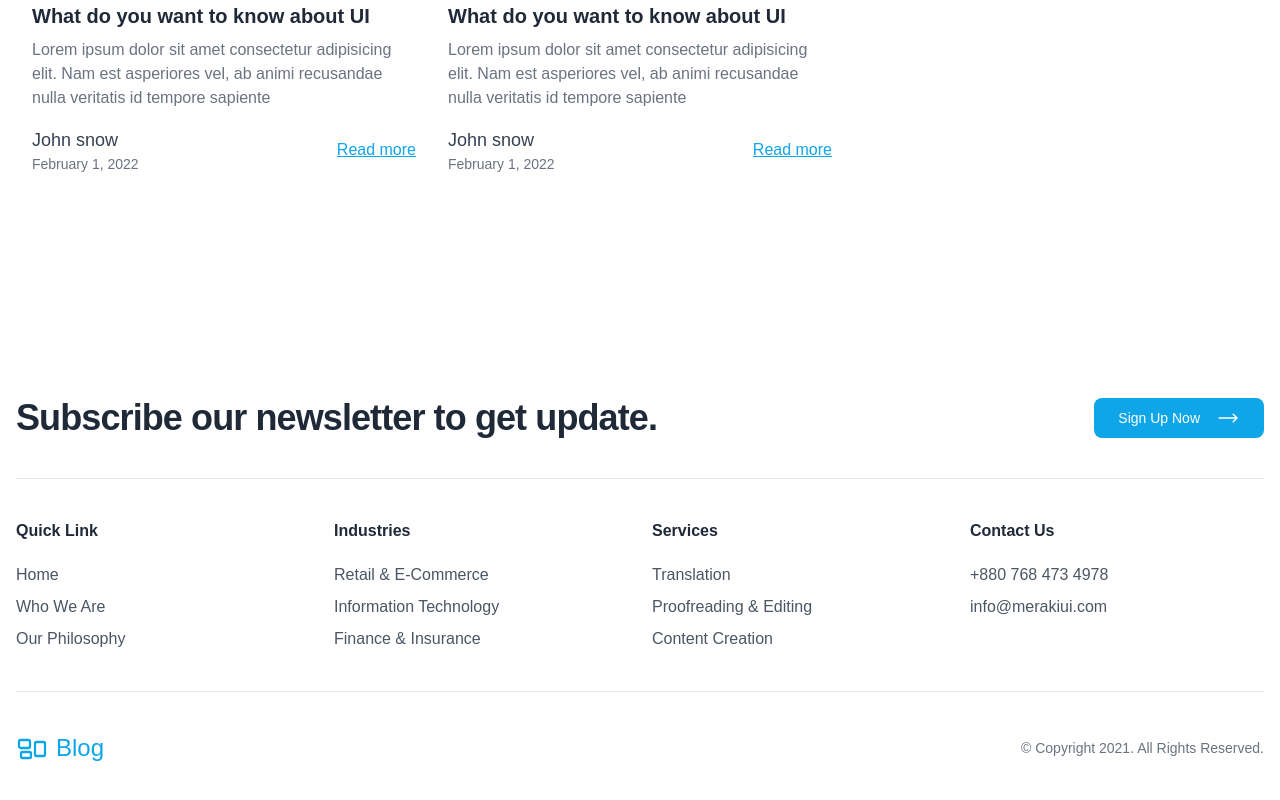
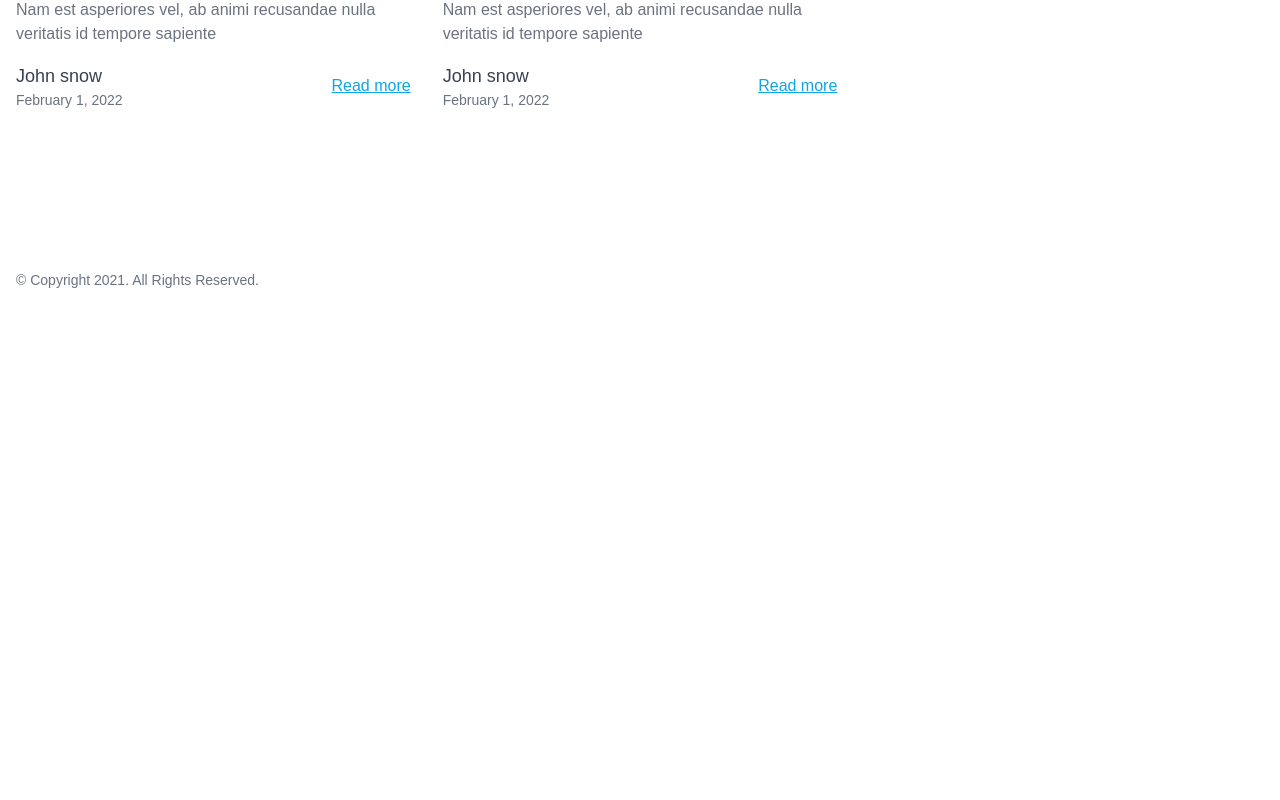
Before and after one commit to clip-clap-tap/Clipit, a Vue app in the folder Clipit-front/: page / in a window 1280 px wide. Shown: the part 3514-4314 px from the top of the page. After the commit the page ends 3852 px from the top, so only its background shows below. Built offline with nearby package versions, Linux system fonts and the light colour scheme; a web font is replaced by a local one.

Commit message:
chore: 레이아웃 css 오류 수정, util 컴포넌트 경로 수정, 편의성 라이브러리 추가

```diff
--- a/Clipit-front/package.json
+++ b/Clipit-front/package.json
@@ -28,9 +28,13 @@
         "eslint": "^8.57.0",
         "eslint-plugin-vue": "^9.23.0",
         "husky": "^9.0.11",
+        "i": "^0.3.7",
+        "npm": "^10.7.0",
         "postcss": "^8.4.38",
         "prettier": "^3.2.5",
         "tailwindcss": "^3.4.3",
+        "unplugin-auto-import": "^0.17.5",
+        "unplugin-vue-components": "^0.27.0",
         "vite": "^5.2.8"
     }
 }
--- a/Clipit-front/src/App.vue
+++ b/Clipit-front/src/App.vue
@@ -1,22 +1,18 @@
 <script setup>
-import HeaderComponent from '@/components/Layout/HeaderComponent.vue';
 import NavbarComponent from '@/components/Layout/NavbarComponent.vue';
 import FooterComponent from '@/components/Layout/FooterComponent.vue';
 </script>
 <script>
 export default {
-    name: 'App',
-    components: {
-        HeaderComponent
-    }
+    name: 'App'
 };
 </script>
 <template>
     <NavbarComponent></NavbarComponent>
-    <HeaderComponent></HeaderComponent>
-
-    <div class="container mx-auto px-4 py-16 max-w-7xl justify-center flex">
-        <RouterView></RouterView>
+    <div class="w-screen justify-center flex">
+        <div class="container min-h-[70vh] justify-center flex">
+            <RouterView></RouterView>
+        </div>
     </div>
 
     <FooterComponent></FooterComponent>
--- a/Clipit-front/src/assets/input.css
+++ b/Clipit-front/src/assets/input.css
@@ -1,8 +1,9 @@
 /* Reset CSS */
 @layer reset {
-    button,
-    input {
-        /* CSS to Reset */
+    * {
+        padding: 0;
+        margin: 0;
+        box-sizing: border-box;
     }
 }
 @layer tailwind-base, primevue, tailwind-utilities;
--- a/Clipit-front/src/components/Layout/FooterComponent.vue
+++ b/Clipit-front/src/components/Layout/FooterComponent.vue
@@ -1,12 +1,7 @@
 <template>
     <footer class="bg-white mt-12 dark:bg-gray-900">
-        <div class="container px-4 py-12 mx-auto max-w-7xl">
-            <div class="md:flex md:-mx-3 md:items-center md:justify-between">
-                <h1
-                    class="text-3xl font-semibold tracking-tight text-gray-800 md:mx-3 xl:text-4xl dark:text-white"
-                >
-                    Subscribe our newsletter to get update.
-                </h1>
+        <div class="container px-4 py-12 max-w-7xl">
+            <!-- <div class="md:flex md:-mx-3 md:items-center md:justify-between">
 
                 <div class="mt-6 md:mx-3 shrink-0 md:mt-0 md:w-auto">
                     <a
@@ -143,12 +138,12 @@
                     </svg>
 
                     <h3 class="mx-2">Blog</h3>
-                </a>
+                </a> -->
 
-                <p class="mt-4 text-sm text-gray-500 sm:mt-0 dark:text-gray-300">
-                    © Copyright 2021. All Rights Reserved.
-                </p>
-            </div>
+            <p class="mt-4 text-sm text-gray-500 sm:mt-0 dark:text-gray-300">
+                © Copyright 2021. All Rights Reserved.
+            </p>
         </div>
+        <!-- </div> -->
     </footer>
 </template>
--- a/Clipit-front/src/components/Layout/HeaderComponent.vue
+++ b/Clipit-front/src/components/Layout/HeaderComponent.vue
@@ -5,7 +5,7 @@ import InputText from 'primevue/inputtext';
 </script>
 <template>
     <header class="h-[28rem] bg-gray-50">
-        <div class="container mx-auto px-4 flex h-full py-6 items-center max-w-7xl">
+        <div class="container px-4 flex h-full py-6 items-center max-w-7xl">
             <div class="flex items-center flex-col w-full">
                 <h2 class="text-7xl font-bold text-gray-800 uppercase">
                     <span class="title-word title-word-1">Clip </span>
--- a/Clipit-front/src/components/CardSectionComponent.vue
+++ b/Clipit-front/src/components/util/CardSectionComponent.vue
@@ -1,12 +1,12 @@
 <script setup>
-import CardComponent from '@/components/CardComponent.vue';
+import CardComponent from '@/components/util/CardComponent.vue';
 defineProps({
     title: String,
     items: Array
 });
 </script>
 <template>
-    <section class="container mx-auto px-4 py-16">
+    <section class="container px-4 py-16">
         <div class="flex items-center justify-between">
             <h2 class="text-gray-800 font-bold text-3xl">{{ title }}</h2>
 
--- /dev/null
+++ b/Clipit-front/src/components/util/TagComponent.vue
@@ -0,0 +1,8 @@
+<template>
+    <div>#{{ name }}</div>
+</template>
+<script setup>
+defineProps({
+    name: String
+});
+</script>
--- a/Clipit-front/src/views/MainPage.vue
+++ b/Clipit-front/src/views/MainPage.vue
@@ -1,8 +1,9 @@
 <script setup>
-import CardSectionComponent from '@/components/CardSectionComponent.vue';
+import CardSectionComponent from '@/components/util/CardSectionComponent.vue';
 </script>
 <template>
     <div>
+        <HeaderComponent></HeaderComponent>
         <CardSectionComponent
             :title="`Latest Articles`"
             :items="[1, 2, 3, 4]"
@@ -10,9 +11,7 @@ import CardSectionComponent from '@/components/CardSectionComponent.vue';
         <CardSectionComponent :title="`Podcasts`" :items="[1, 2, 3]"></CardSectionComponent>
 
         <section class="bg-white dark:bg-gray-900">
-            <div
-                class="container px-4 py-10 lg:py-16 mx-auto lg:flex lg:items-center lg:justify-between"
-            >
+            <div class="container px-4 py-10 lg:py-16 lg:flex lg:items-center lg:justify-between">
                 <h2
                     class="text-2xl font-semibold tracking-tight text-gray-800 xl:text-3xl dark:text-white"
                 >
--- a/Clipit-front/src/views/TestPage.vue
+++ b/Clipit-front/src/views/TestPage.vue
@@ -1,5 +1,5 @@
 <script setup>
-import PostCardComponent from '@/components/PostCardComponent.vue';
+import PostCardComponent from '@/components/util/PostCardComponent.vue';
 </script>
 <script>
 export default {
```
Also changed, not shown: Clipit-front/src/components/util/CardComponent.vue (renamed from Clipit-front/src/components/CardComponent.vue), Clipit-front/src/components/util/PostCardComponent.vue (renamed from Clipit-front/src/components/PostCardComponent.vue), 1 other file (tests, documents, lock files or other folders).
